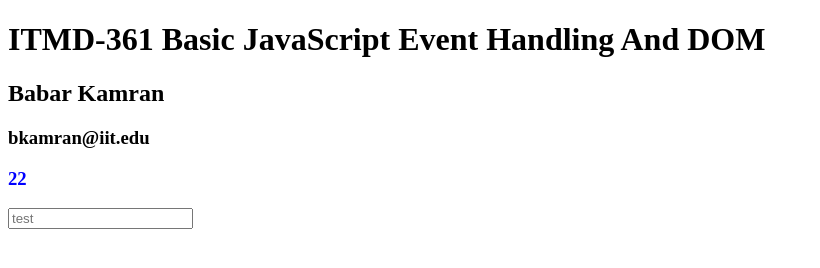
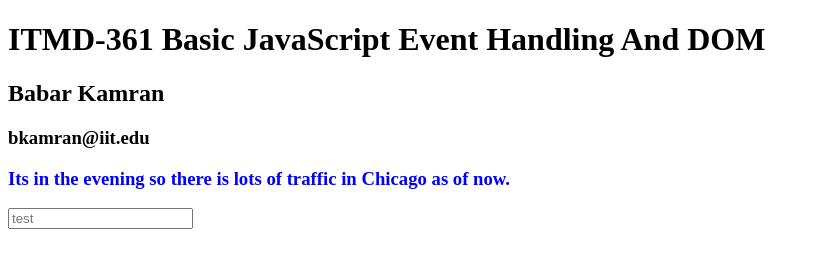
Before and after one commit to kingbabar8123/lab7, a plain HTML site: page index.html in a window 1280 px wide. Shown: the whole page, without its empty margins (0-820 px from the left). Drawn offline with Linux system fonts and the light colour scheme.

Commit message:
javascript changes

```diff
--- a/index.html
+++ b/index.html
@@ -2,16 +2,15 @@
 <html lang="en">
 	<head>
 		<meta charset="UTF-8">
-			<title>Lab 7</title>
-			<link rel="stylesheet" href="css/style.css"/>
-			<script src="js/script.js"></script>
+		<title>Lab 7</title>
+		<link rel="stylesheet" href="css/style.css"/>
+		<script src="js/script.js"></script>
 	</head>
 	<body>
 		<h1>ITMD-361 Basic JavaScript Event Handling And DOM</h1>
 		<h2>Babar Kamran</h2>
 		<h3>bkamran@iit.edu</h3>
-		<h3 id="banner">test</h3>
+		<h3 id="banner"></h3>
 		<input placeholder="test">
-		<script src="js/script.js"></script
 	</body>
 </html>
--- a/js/script.js
+++ b/js/script.js
@@ -1,6 +1,7 @@
+function init() {
 var today = new Date();
 var hourNow = today.getHours();
-var greeting = 'test';
+var greeting;
 
 if (hourNow > 18) {
   greeting = 'Its in the evening so there is lots of traffic in Chicago as of now.';
@@ -14,4 +15,8 @@ if (hourNow > 18) {
 
 
 var el = document.getElementById('banner');
-el.textContent = hourNow;
+el.textContent = greeting;
+
+}
+
+window.addEventListener('load', init);
```
